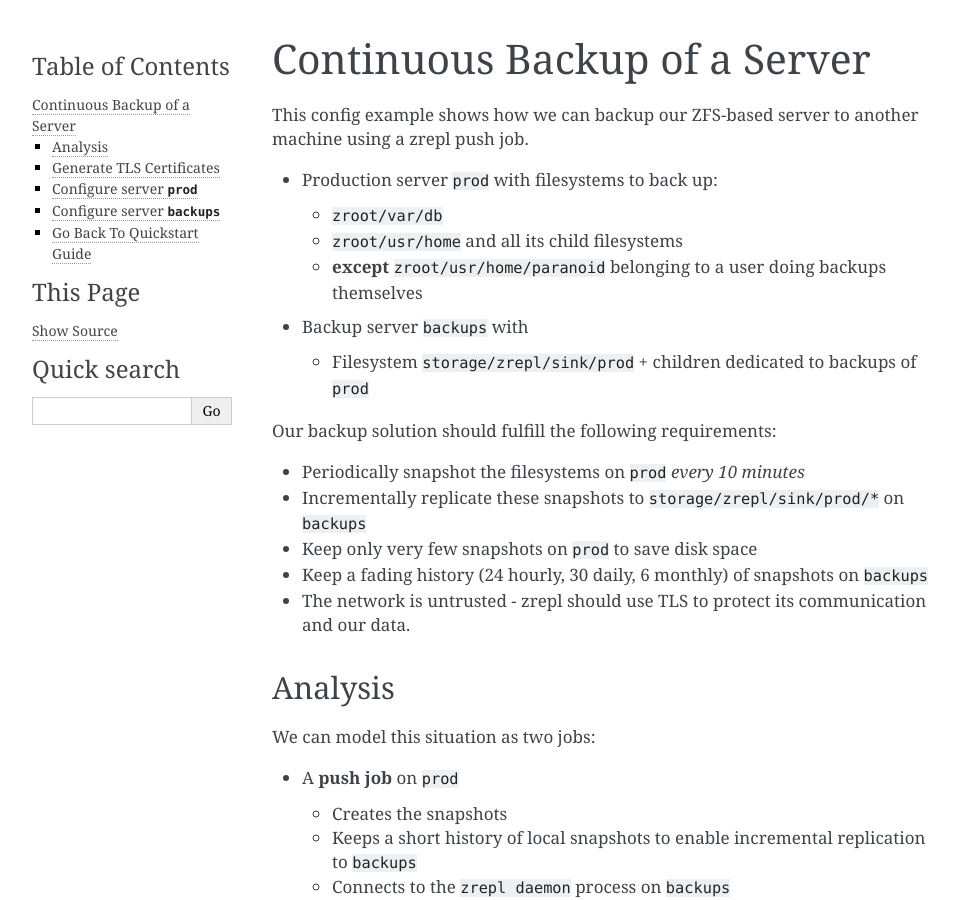
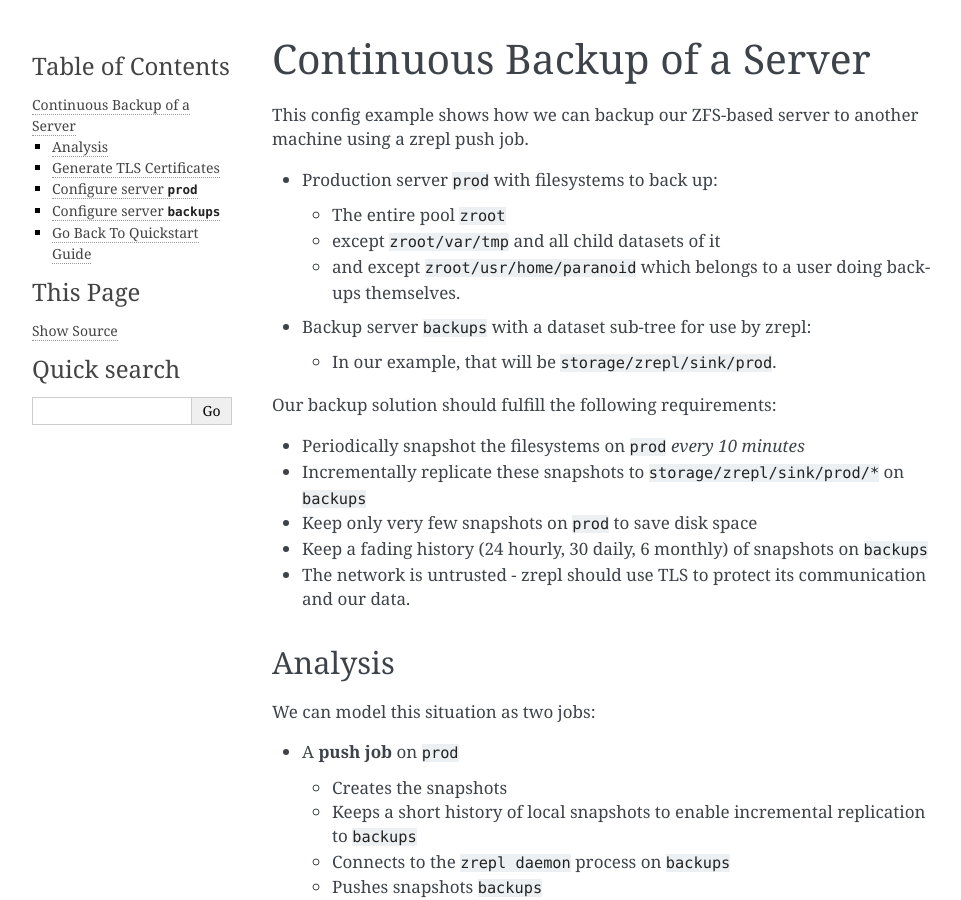
Before and after one commit to zrepl/zrepl, a Sphinx documentation site: the page built from docs/quickstart/continuous_server_backup.rst, in a window 1280 px wide and 900 px high. Shown: the whole window, without its empty margins (148-1109 px from the left). Built offline with Sphinx 7.4.7, drawn with Linux system fonts in a browser that asks for light colours; pages that are not in the unit, such as notebooks, are missing from menus; the version number could not be read and is left out.

Commit message:
docs: continous_server_backup: simplify by removing need for recv.placeholder

```diff
--- a/docs/quickstart/continuous_server_backup.rst
+++ b/docs/quickstart/continuous_server_backup.rst
@@ -9,13 +9,13 @@
 
 * Production server ``prod`` with filesystems to back up:
 
-  * ``zroot/var/db``
-  * ``zroot/usr/home`` and all its child filesystems
-  * **except** ``zroot/usr/home/paranoid`` belonging to a user doing backups themselves
+  * The entire pool ``zroot``
+  * except ``zroot/var/tmp`` and all child datasets of it
+  * and except ``zroot/usr/home/paranoid`` which belongs to a user doing backups themselves.
 
-* Backup server ``backups`` with
+* Backup server ``backups`` with a dataset sub-tree for use by zrepl:
 
-  * Filesystem ``storage/zrepl/sink/prod`` + children dedicated to backups of ``prod``
+  * In our example, that will be ``storage/zrepl/sink/prod``.
 
 Our backup solution should fulfill the following requirements:
 
```
Also changed, not shown: 2 other files.
